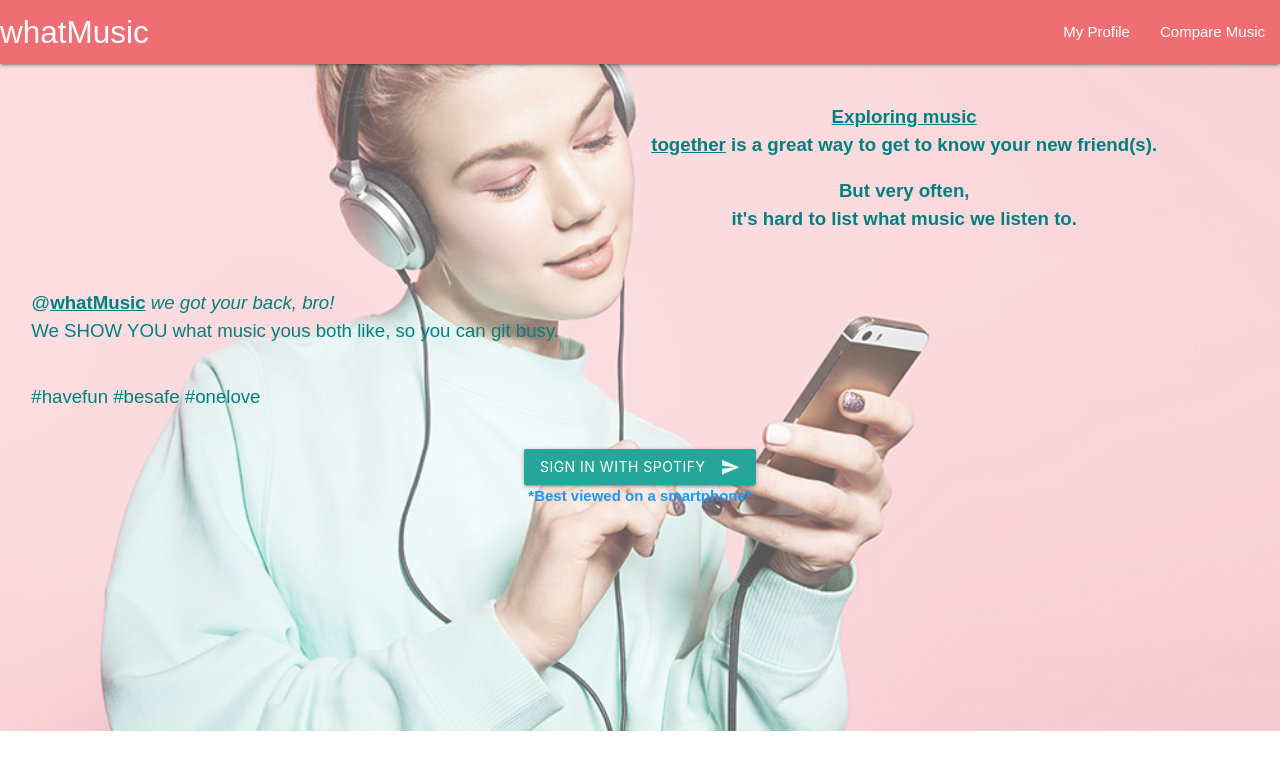
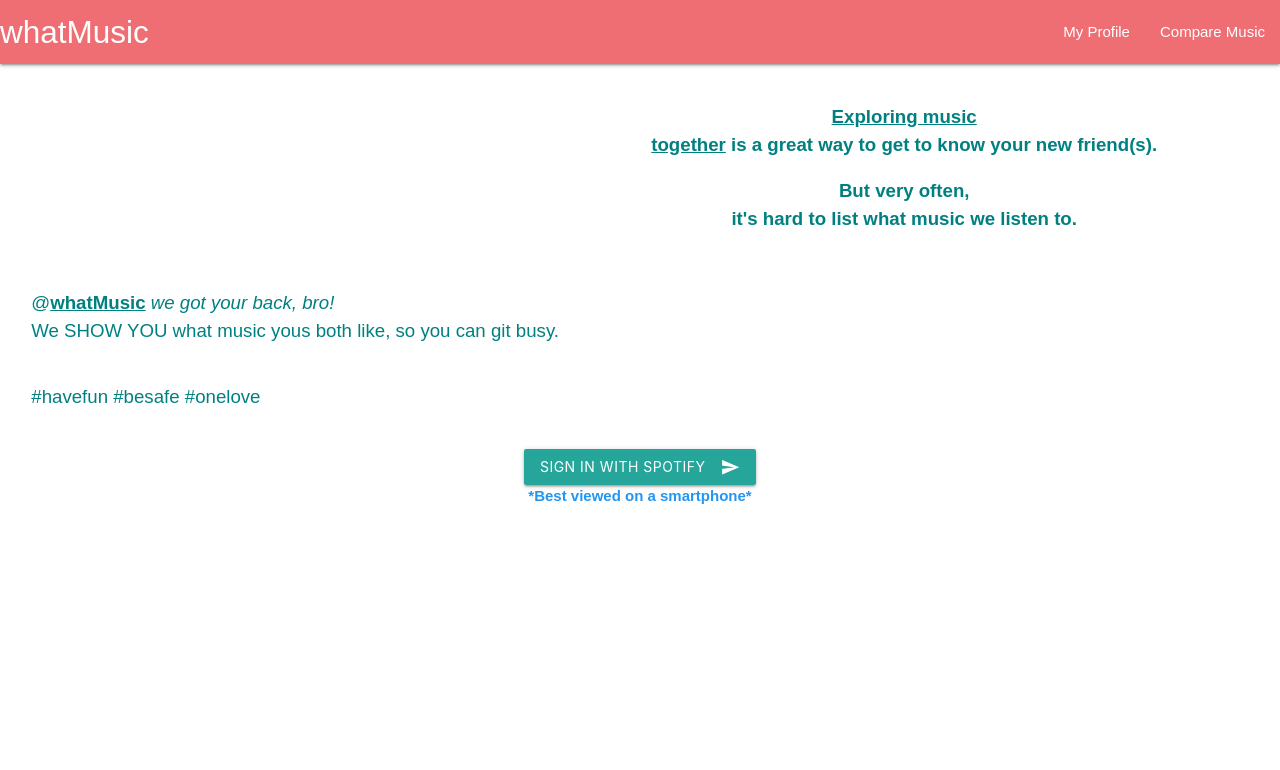
Before and after one commit to johnahnz0rs/what-music-frontend, a React (Create React App) app: page / in a window 1280 px wide. Shown: the top 770 px of the page. Built offline with nearby package versions, Linux system fonts and the light colour scheme.

Commit message:
change height to vh instead of px, %

```diff
--- a/src/App.css
+++ b/src/App.css
@@ -9,8 +9,8 @@
     margin: 0;
 }
 .login-comp-background {
-    min-height: 667px;
-    width: 100%;
+    height: 100vh;
+    width: auto;
     display: block;
     position: relative;
     color: teal;
@@ -23,11 +23,6 @@
     background-size: cover;
     background-repeat: no-repeat;
     background-position: center;
-    top: 0;
-    left: 0;
-    bottom: 0;
-    right: 0;
-    position: absolute;
     opacity: 0.66;
     z-index: -1;
 }
```
